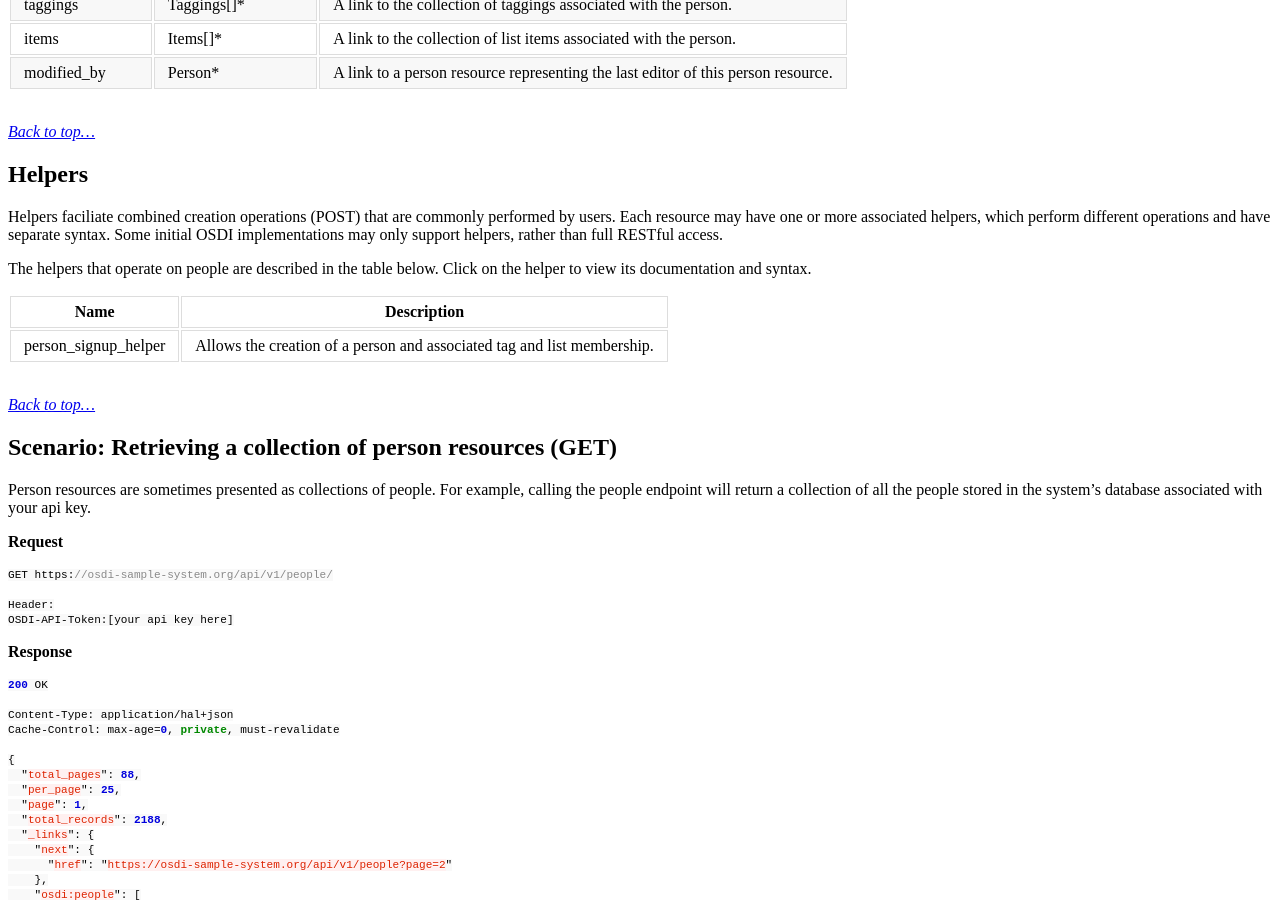
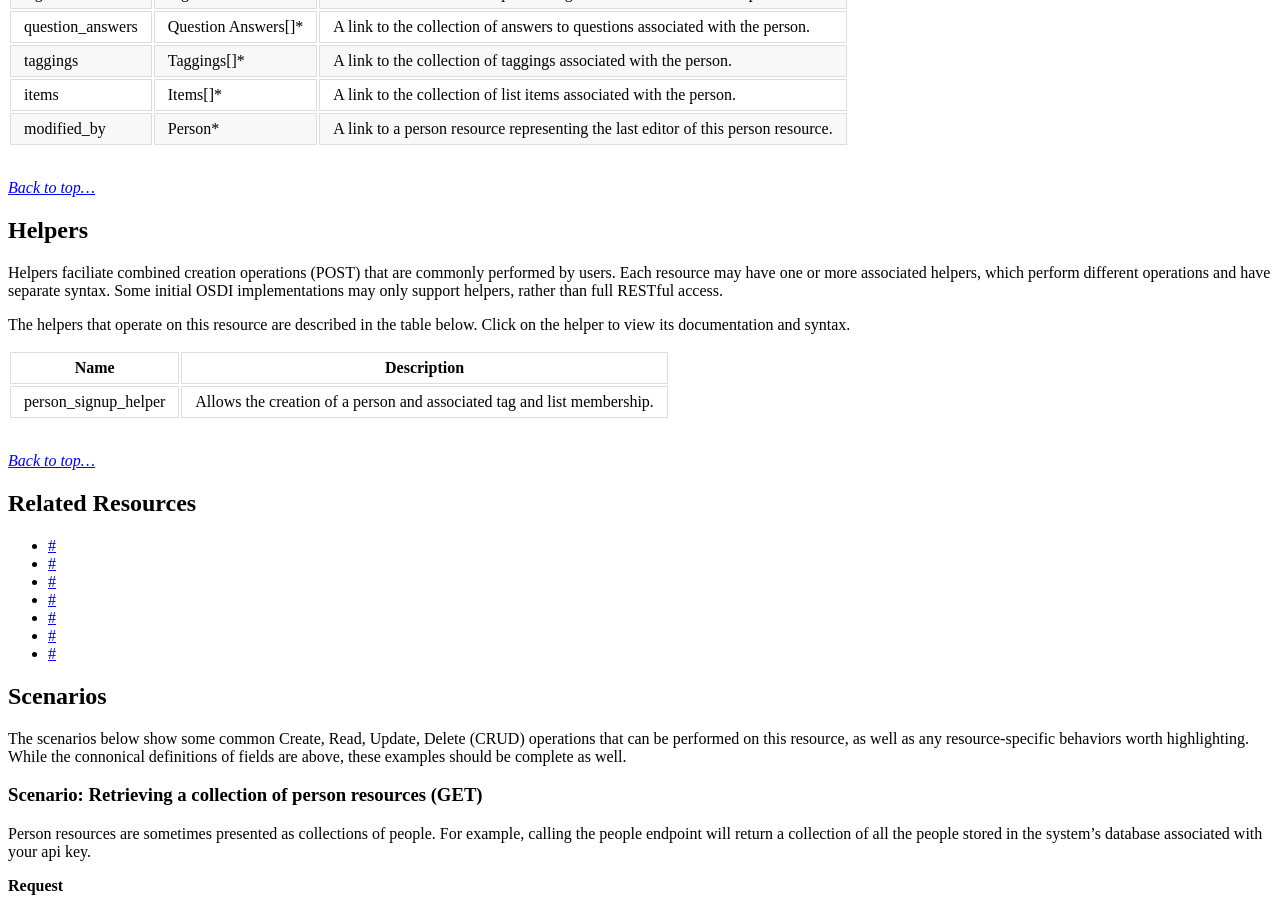
Before and after one commit to opensupporter/osdi-docs, a Jekyll site: the page built from people.md, in a window 1280 px wide and 900 px high, scrolled down 5021 px. Built offline with Jekyll 4.4.1, drawn with Linux system fonts in a browser that asks for light colours; a style sheet for code colours, icons or effects is not loaded; some of the changed lines change nothing that is shown; some of the changed text lies outside the part shown.

Commit message:
final update

````diff
--- /dev/null
+++ b/_includes/array_warning.md
@@ -0,0 +1 @@
+**Note:** Modifying members of an array separately is not supported. To change the contents of an array, first GET the current contents and then PUT back only those you wish to keep.
--- a/_includes/global_fields.md
+++ b/_includes/global_fields.md
@@ -7,4 +7,3 @@ A set of common fields that appear on all resources is included first, for refer
 |identifiers	|strings[]	|A unique string array of identifiers in the format `[system name]:[id]`. See the general concepts document for more information about identifiers.
 |created_date	|datetime   |The date and time the resource was created on the local system
 |modified_date	|datetime	|The date and time the resource was last modified on the local system
-|modified_by	|Person		|The last editor of the resource
--- /dev/null
+++ b/_includes/helpers_intro.md
@@ -0,0 +1,3 @@
+Helpers faciliate combined creation operations (POST) that are commonly performed by users. Each resource may have one or more associated helpers, which perform different operations and have separate syntax. Some initial OSDI implementations may only support helpers, rather than full RESTful access.
+
+The helpers that operate on this resource are described in the table below. Click on the helper to view its documentation and syntax.
--- /dev/null
+++ b/_includes/scenarios_intro.md
@@ -0,0 +1 @@
+The scenarios below show some common Create, Read, Update, Delete (CRUD) operations that can be performed on this resource, as well as any resource-specific behaviors worth highlighting. While the connonical definitions of fields are above, these examples should be complete as well.
--- a/people.md
+++ b/people.md
@@ -15,14 +15,19 @@ People have names, email addresses, and other information, and they have associa
 ### Sections:
 
 * [Endpoints and URL structures](#endpoints-and-url-structures)
-* [Field names and descriptions](#field-names-and-descriptions)
-* [Links](#links)
+* [Fields](#field-names-and-descriptions)
+    * [Common Fields](#common-fields)
+    * [People Fields](#people-fields)
+    * [Related Objects](#related-objects)
+    * [Links](#links)
 * [Helpers](#helpers)
-* [Scenario: Retrieving a collection of person resources (GET)](#scenario-retrieving-a-collection-of-person-resources-get)
-* [Scenario: Retrieving an individual person resource (GET)](#scenario-scenario-retrieving-an-individual-person-resource-get)
-* [Scenario: Creating a new person (POST)](#scenario-creating-a-new-person-post)
-* [Scenario: Modifying a person (PUT)](#scenario-modifying-a-person-put)
-* [Scenario: Deleting a person (DELETE)](#scenario-deleting-a-person-delete)
+* [Related Resources](#related-resources)
+* [Scenarios](#scenarios)
+    * [Scenario: Retrieving a collection of person resources (GET)](#scenario-retrieving-a-collection-of-person-resources-get)
+    * [Scenario: Retrieving an individual person resource (GET)](#scenario-scenario-retrieving-an-individual-person-resource-get)
+    * [Scenario: Creating a new person (POST)](#scenario-creating-a-new-person-post)
+    * [Scenario: Modifying a person (PUT)](#scenario-modifying-a-person-put)
+    * [Scenario: Deleting a person (DELETE)](#scenario-deleting-a-person-delete)
 
 
 {% include endpoints_and_url_structures.md %}
@@ -167,18 +172,31 @@ _[Back to top...](#)_
 
 ## Helpers
 
-Helpers faciliate combined creation operations (POST) that are commonly performed by users. Each resource may have one or more associated helpers, which perform different operations and have separate syntax. Some initial OSDI implementations may only support helpers, rather than full RESTful access.
-
-The helpers that operate on people are described in the table below. Click on the helper to view its documentation and syntax.
+{% include helpers_intro.md %}
 
 |Name          |Description
-|-----------   	|--------------
+|-----------    |-----------
 |person_signup_helper      |Allows the creation of a person and associated tag and list membership.
 
-_[Back to top...](#person)_
+_[Back to top...](#)_
 
 
-## Scenario: Retrieving a collection of person resources (GET)
+## Related Resources
+
+* [#](Donation)
+* [#](Submission)
+* [#](Attendance)
+* [#](Signature)
+* [#](Question Answer)
+* [#](Tagging)
+* [#](Item)
+
+
+## Scenarios
+
+{% include scenarios_intro.md %}
+
+### Scenario: Retrieving a collection of person resources (GET)
 
 Person resources are sometimes presented as collections of people. For example, calling the people endpoint will return a collection of all the people stored in the system's database associated with your api key.
 
@@ -426,9 +444,9 @@ Cache-Control: max-age=0, private, must-revalidate
 }
 ```
 
-_[Back to top...](#person)_
+_[Back to top...](#)_
 
-## Scenario: Scenario: Retrieving an individual person resource (GET)
+### Scenario: Scenario: Retrieving an individual person resource (GET)
 
 Calling an individual person resource will return the resource directly, along with all associated fields and appropriate links to additional information about the person.
 
@@ -586,10 +604,10 @@ Cache-Control: max-age=0, private, must-revalidate
 }
 ```
 
-_[Back to top...](#person)_
+_[Back to top...](#)_
 
 
-## Scenario: Creating a new person (POST)
+### Scenario: Creating a new person (POST)
 
 Posting to the people collection endpoint will allow you to create a new person. The response is the new person that was created. While each implementing system will require different fields, any optional fields not included in a post operation should not be set at all by the receiving system, or should be set to default values.
 
@@ -719,14 +737,14 @@ Cache-Control: max-age=0, private, must-revalidate
 }
 ```
 
-_[Back to top...](#person)_
+_[Back to top...](#)_
 
 
-## Scenario: Modifying a person (PUT)
+### Scenario: Modifying a person (PUT)
 
 You can updating a person by calling a PUT operation on that person's resource endpoint. Your PUT should contain fields that you want to update. Missing fields will be ignored by the receiving system. Systems may also ignore PUT values, depending on whether fields you are trying to modify are read-only or not. You may set an attribute to nil by including the attribute using `nil` for value.
 
-**Note:** Modifying members of an array separately is not supported. To change the contents of an array, first GET the current contents and then PUT back only those you wish to keep.
+{% include array_warning.md %}
 
 **Request**
 
@@ -824,10 +842,10 @@ Cache-Control: max-age=0, private, must-revalidate
 }
 ```
 
-_[Back to top...](#person)_
+_[Back to top...](#)_
 
 
-## Scenario: Deleting a person (DELETE)
+### Scenario: Deleting a person (DELETE)
 
 You may delete a person by calling the DELETE command on the person resource's endpoint.
 
@@ -853,4 +871,4 @@ Cache-Control: max-age=0, private, must-revalidate
 }
 ```
 
-_[Back to top...](#person)_
+_[Back to top...](#)_
````
